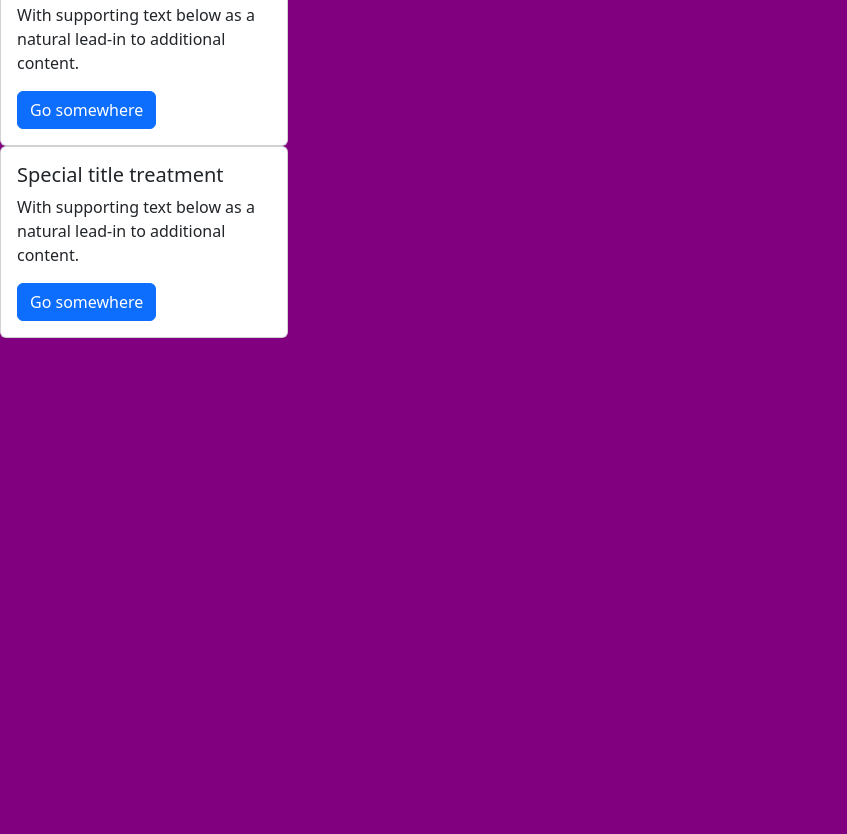
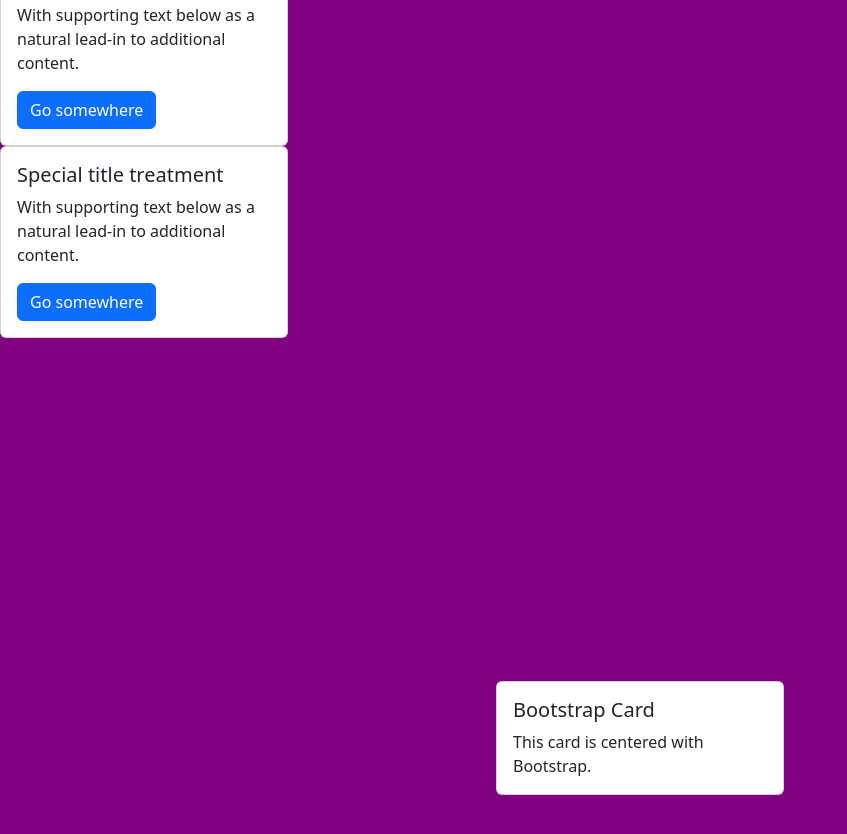
Before and after one commit to lucianor8775/sep10-freedom-project, a plain HTML site: page index.html in a window 1280 px wide. Shown: the part 1285-2119 px from the top of the page, without its empty margins (0-847 px from the left). Before the commit the page ends 1623 px from the top, so only its background shows below. Drawn offline with nearby package versions, Linux system fonts and the light colour scheme; files whose address does not match are found by name.

Commit message:
Sun, May 18, 2025, 6:17 PM -04:00

```diff
--- a/index.html
+++ b/index.html
@@ -91,6 +91,13 @@
     <p class="card-text">With supporting text below as a natural lead-in to additional content.</p>
     <a href="#" class="btn btn-primary">Go somewhere</a>
   </div>
+</div><div class="d-flex justify-content-center align-items-center" style="height: 100vh;">
+  <div class="card" style="width: 18rem;">
+    <div class="card-body">
+      <h5 class="card-title">Bootstrap Card</h5>
+      <p class="card-text">This card is centered with Bootstrap.</p>
+    </div>
+  </div>
 </div>
 <!--cards-->
 
```
